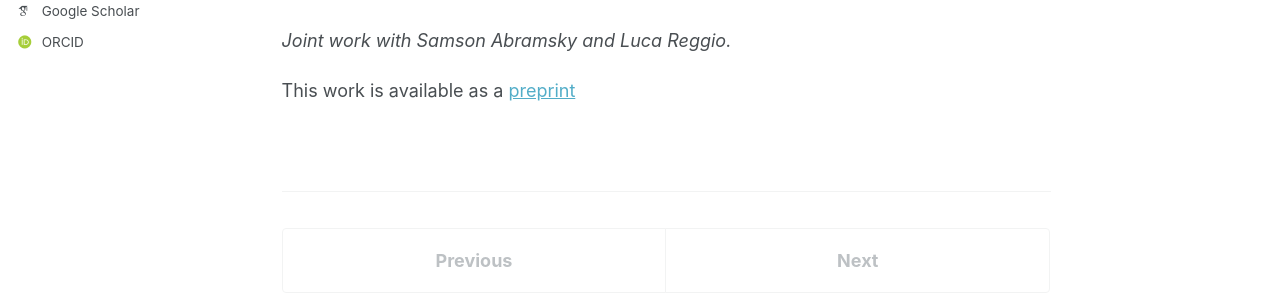
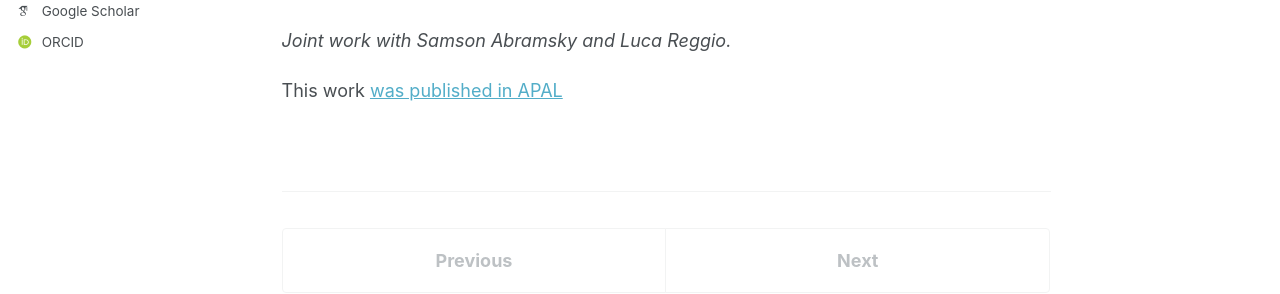
Before and after one commit to thomaslaure/thomaslaure.github.io, a Jekyll site: the page built from _talks/2025-01-23-game-comonads.md, in a window 1280 px wide and 1181 px high. Shown: the part 598-892 px from the top of the window. Built offline with Jekyll 4.4.1, drawn with Linux system fonts in a browser that asks for light colours; some web fonts are replaced; a script that is not in the unit is left out.

Commit message:
Update 2025-01-23-game-comonads.md

```diff
--- a/_talks/2025-01-23-game-comonads.md
+++ b/_talks/2025-01-23-game-comonads.md
@@ -16,4 +16,4 @@ Finally, if we have time, we expose shortly the notion of arboreal categories, t
 
 *Joint work with Samson Abramsky and Luca Reggio.*
 
-This work is available as a [preprint](https://thomaslaure.github.io/publication/2025-03-03-expos-games)
+This work [was published in APAL](https://thomaslaure.github.io/publication/2026-04-09-expos-games)
```
